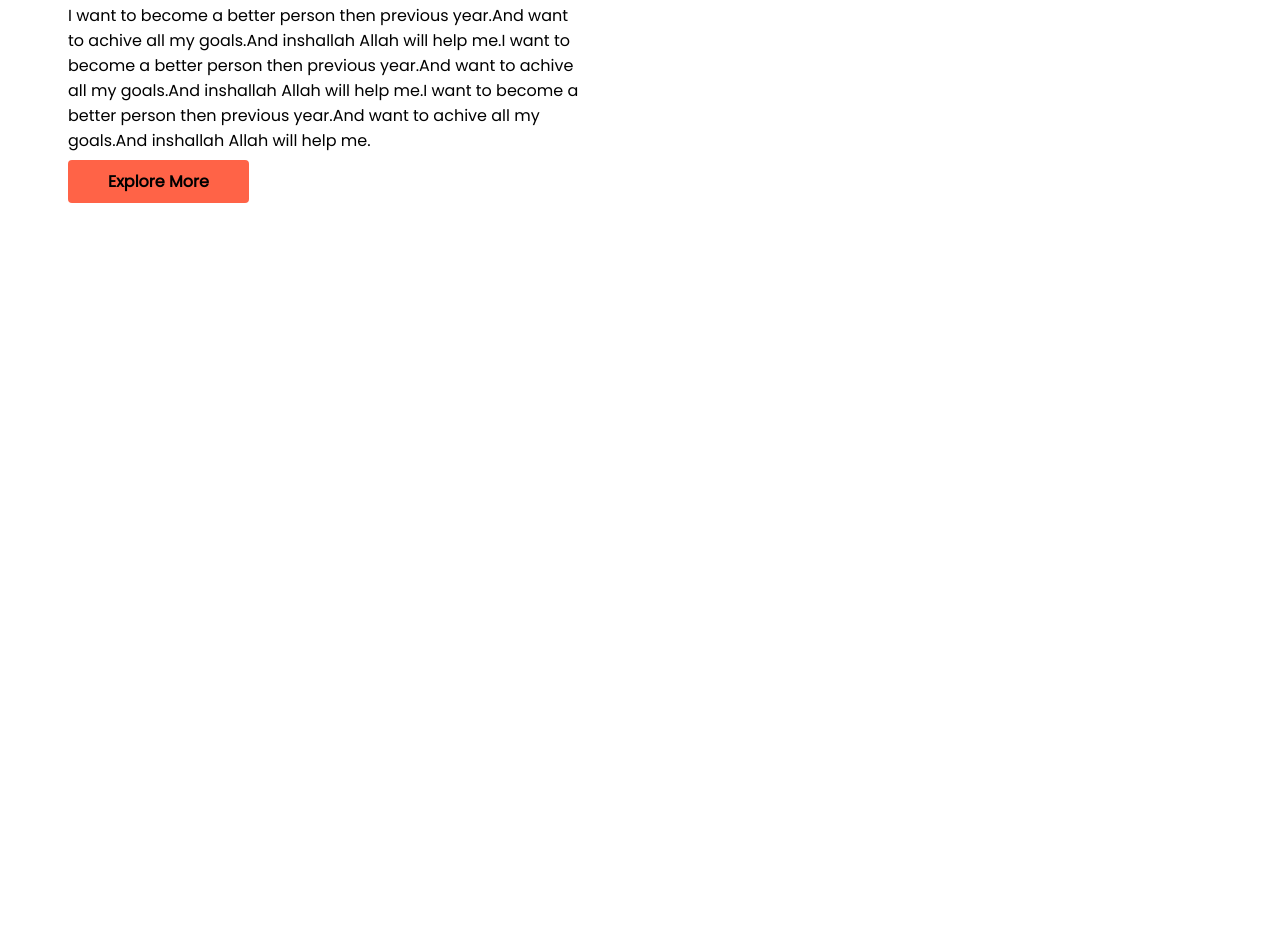
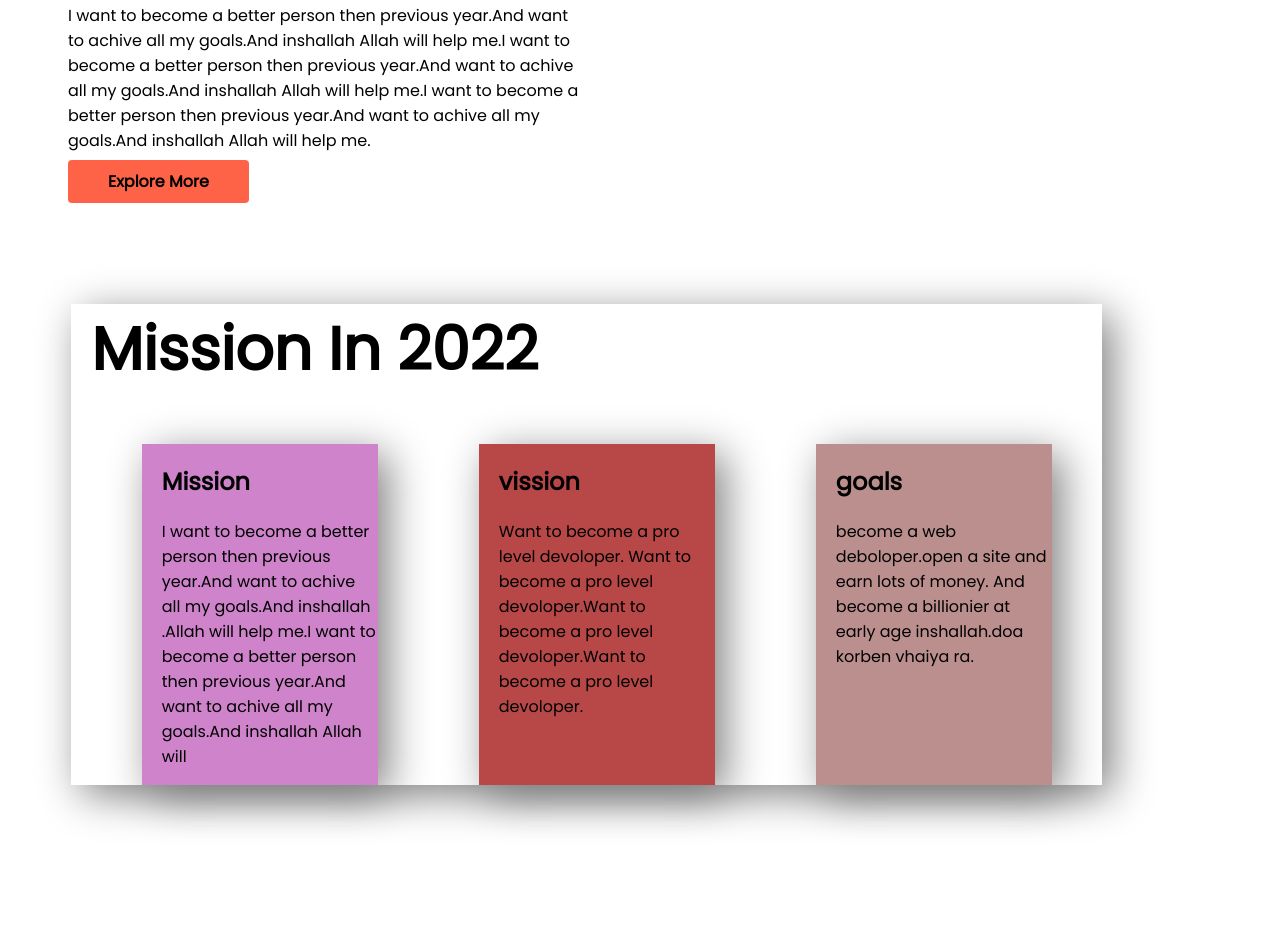
Before and after one commit to tamim8050/Assignment-1.0, a plain HTML site: page index.html in a window 1280 px wide. Shown: the part 484-1414 px from the top of the page. Before the commit the page ends 800 px from the top, so only its background shows below. Drawn offline with Linux system fonts and the light colour scheme.

Commit message:
develop addad

```diff
--- a/index.html
+++ b/index.html
@@ -13,7 +13,7 @@
 </head>
 
 <body>
-    <section>
+    <section class="flexible-container">
         <div class="half-width">
             <h1>Focus On My Goal</h1>
             <h1><span class="maroon">Mission 2022</span>!!!!</h1>
@@ -35,6 +35,56 @@
         </div>
 
     </section>
+    <section class="Mission 2022">
+
+
+        <h1>Mission In 2022</h1>
+        <div class="flexible-container">
+            <div class="Mission pink">
+
+                <h2>Mission</h2>
+                <p>
+                    I want to become a better person then previous year.And want to achive all my goals.And inshallah
+                    .Allah will help
+                    me.I want to become a better person then previous year.And want to achive all my goals.And inshallah
+                    Allah will
+                </p>
+            </div>
+            <div class="Mission red">
+
+                <h2>vission</h2>
+                <p>Want to become a pro level devoloper.
+                    Want to become a pro level devoloper.Want to become a pro level
+                    devoloper.Want to become a pro level devoloper.
+                </p>
+            </div>
+            <div class="Mission blue">
+                <h2>goals</h2>
+                <p>
+                    become a web deboloper.open a site and earn lots of money.
+                    And become a billionier at early age inshallah.doa korben vhaiya ra.
+                </p>
+            </div>
+        </div>
+
+
+
+
+    </section>
+    <section class="develop skill">
+        <div class="half-width">
+            <img src="images/person/person-2.png" alt="">
+        </div>
+        <div class="half-width">
+            <h1>Develop skill</h1>
+            <p>It is very important for all of us to develop a skill. which is we can use in our job and our personal
+                life.In this golobalize world every should learn a skill which they can stablize their suitiuation.</p>
+
+
+        </div>
+
+
+    </section>
 
 
 
--- a/style.css
+++ b/style.css
@@ -10,13 +10,14 @@ h1{
 .maroon{
     color: maroon;
 }
-section{
+.flexible-container{
     display: flex;
 
 }
 .half-width{
     width: 50%;
     margin: 60px ;
+
 
 }
 .half-width img{
@@ -30,3 +31,20 @@ section{
     padding: 10px 40px;
     border-radius: 4px;
 }
+.Mission{
+width: 80%;
+margin-left: 5%;
+margin-right: 5%;
+padding-left: 20px;
+
+    box-shadow: 10px 10px 40px gray;
+}
+.pink{
+    background-color: rgb(206, 131, 203);
+}
+.red{
+    background-color: rgb(184, 71, 71);
+}
+.blue{
+    background-color: rosybrown;
+}
```
